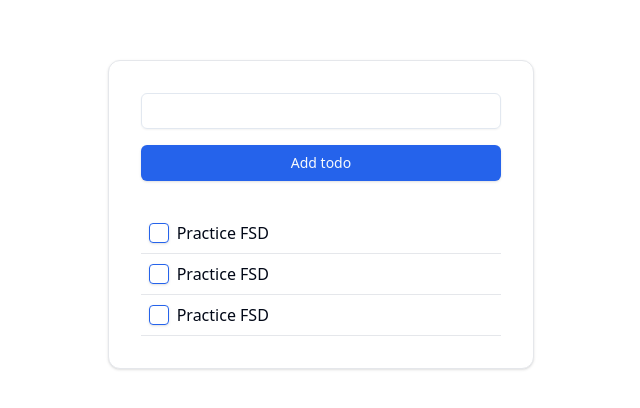
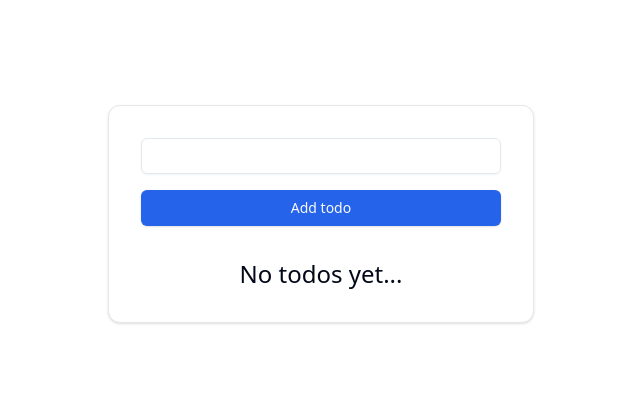
Before and after one commit to sfgardev/mindbox, a React (Vite) app: page / in a window 1280 px wide. Shown: the part 186-594 px from the top of the page, without its empty margins (319-959 px from the left). Built offline with nearby package versions, Linux system fonts and the light colour scheme.

Commit message:
feat: add CRUD operations

```diff
--- a/src/features/add-todo-form/add-todo-form.tsx
+++ b/src/features/add-todo-form/add-todo-form.tsx
@@ -1,14 +1,28 @@
+import { ChangeEvent, ComponentPropsWithoutRef, ElementRef, FormEvent, forwardRef, useState } from 'react'
 import { Input } from '@/shared/ui/input'
 import { Button } from '@/shared/ui/button'
-import { ComponentPropsWithoutRef, ElementRef, forwardRef } from 'react'
 import { cn } from '@/shared/lib'
 
-type Props = {} & ComponentPropsWithoutRef<'form'>
+type Props = {
+  onAddTodo: (title: string) => void
+} & ComponentPropsWithoutRef<'form'>
 
-export const AddTodoForm = forwardRef<ElementRef<'form'>, Props>(({ className, ...props }, ref) => {
+export const AddTodoForm = forwardRef<ElementRef<'form'>, Props>(({ className, onAddTodo, ...props }, ref) => {
+  const [enteredText, setEnteredText] = useState('')
+
+  const handleChange = (event: ChangeEvent<HTMLInputElement>) => {
+    setEnteredText(event.target.value)
+  }
+
+  const handleAddTodo = (event: FormEvent<HTMLFormElement>) => {
+    event.preventDefault()
+    onAddTodo(enteredText)
+    setEnteredText('')
+  }
+
   return (
-    <form ref={ref} className={cn('flex flex-col gap-4', className)} {...props}>
-      <Input />
+    <form ref={ref} className={cn('flex flex-col gap-4', className)} onSubmit={handleAddTodo} {...props}>
+      <Input value={enteredText} onChange={handleChange} />
       <Button>Add todo</Button>
     </form>
   )
--- a/src/features/todo-list/todo-item.tsx
+++ b/src/features/todo-list/todo-item.tsx
@@ -1,12 +1,30 @@
 import { Checkbox } from '@/shared/ui/checkbox'
+import { TodoModel } from '@/entities/todo/model'
+import { Trash2 } from 'lucide-react'
+import { cn } from '@/shared/lib'
 
-type Props = {}
+type Props = {
+  onToggleTodo: (id: string) => void
+  onDeleteTodo: (id: string) => void
+} & TodoModel
 
-export const TodoItem = (props: Props) => {
+export const TodoItem = ({ id, title, isCompleted, onToggleTodo, onDeleteTodo }: Props) => {
+  const handleDeleteTodo = () => {
+    onDeleteTodo(id)
+  }
+
+  const handleToggleTodo = () => {
+    onToggleTodo(id)
+  }
+
   return (
     <li className="flex items-center gap-2 border-b p-2">
-      <Checkbox className='size-5' /> <span>Practice FSD</span>
+      <Checkbox checked={isCompleted} className="size-5" onCheckedChange={handleToggleTodo} />
+      <span className={cn('font-medium text-xl', { 'line-through opacity-50': isCompleted })}>{title}</span>
+      <Trash2
+        className="ml-auto cursor-pointer text-destructive transition-colors hover:text-destructive/70"
+        onClick={handleDeleteTodo}
+      />
     </li>
-
   )
 }
--- a/src/features/todo-list/todo-list.tsx
+++ b/src/features/todo-list/todo-list.tsx
@@ -3,14 +3,25 @@ import { TodoModel } from '@/entities/todo/model'
 
 type Props = {
   todos: TodoModel[]
+  onToggleTodo: (id: string) => void
+  onDeleteTodo: (id: string) => void
 }
 
-export const TodoList = (props: Props) => {
+export const TodoList = ({ todos, onToggleTodo, onDeleteTodo }: Props) => {
+  if (todos.length === 0) return <h2 className="text-2xl text-center font-medium">No todos yet...</h2>
+
   return (
     <ul>
-      <TodoItem />
-      <TodoItem />
-      <TodoItem />
+      {todos.map((todo) => (
+        <TodoItem
+          key={todo.id}
+          id={todo.id}
+          title={todo.title}
+          isCompleted={todo.isCompleted}
+          onDeleteTodo={onDeleteTodo}
+          onToggleTodo={onToggleTodo}
+        />
+      ))}
     </ul>
   )
 }
--- a/src/widgets/todos/todos.tsx
+++ b/src/widgets/todos/todos.tsx
@@ -3,15 +3,48 @@ import { TodoList } from '@/features/todo-list'
 import { useState } from 'react'
 import { TodoModel } from '@/entities/todo/model'
 
-type Props = {}
+export const Todos = () => {
+  const [todos, setTodos] = useState<TodoModel[]>(() => {
+    const localStorageTodos = localStorage.getItem('todos')
+    return localStorageTodos ? JSON.parse(localStorageTodos) : []
+  })
 
-export const Todos = (props: Props) => {
-  const [todos, setTodos] = useState<TodoModel[]>([])
+  const addTodo = (title: string) => {
+    const newTodo: TodoModel = {
+      id: crypto.randomUUID(),
+      isCompleted: false,
+      title,
+    }
+
+    setTodos((prevTodos) => {
+      const updatedTodos = [...prevTodos, newTodo]
+      localStorage.setItem('todos', JSON.stringify(updatedTodos))
+      return updatedTodos
+    })
+  }
+
+  const toggleTodoStatus = (todoId: string) => {
+    setTodos((prevTodos) => {
+      const updatedTodos = prevTodos.map((todo) =>
+        todo.id === todoId ? { ...todo, isCompleted: !todo.isCompleted } : todo
+      )
+      localStorage.setItem('todos', JSON.stringify(updatedTodos))
+      return updatedTodos
+    })
+  }
+
+  const deleteTodo = (todoId: string) => {
+    setTodos((prevTodos) => {
+      const updatedTodos = prevTodos.filter((todo) => todo.id !== todoId)
+      localStorage.setItem('todos', JSON.stringify(updatedTodos))
+      return updatedTodos
+    })
+  }
 
   return (
     <div className="w-1/3 mx-auto p-8 flex flex-col gap-8 rounded-xl border bg-card text-card-foreground shadow">
-      <AddTodoForm />
-      <TodoList todos={todos} />
+      <AddTodoForm onAddTodo={addTodo} />
+      <TodoList todos={todos} onToggleTodo={toggleTodoStatus} onDeleteTodo={deleteTodo} />
     </div>
   )
 }
```
